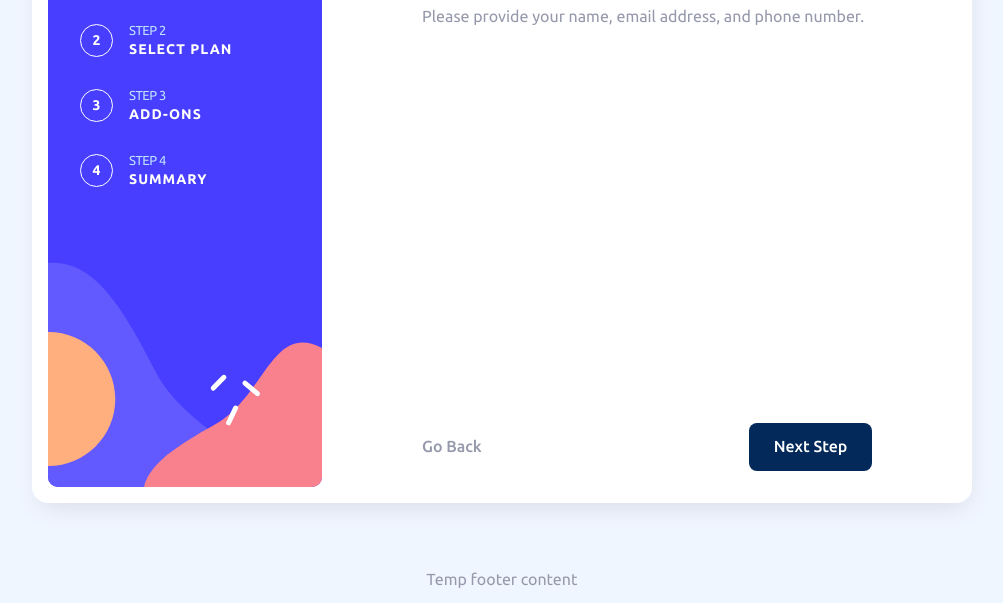
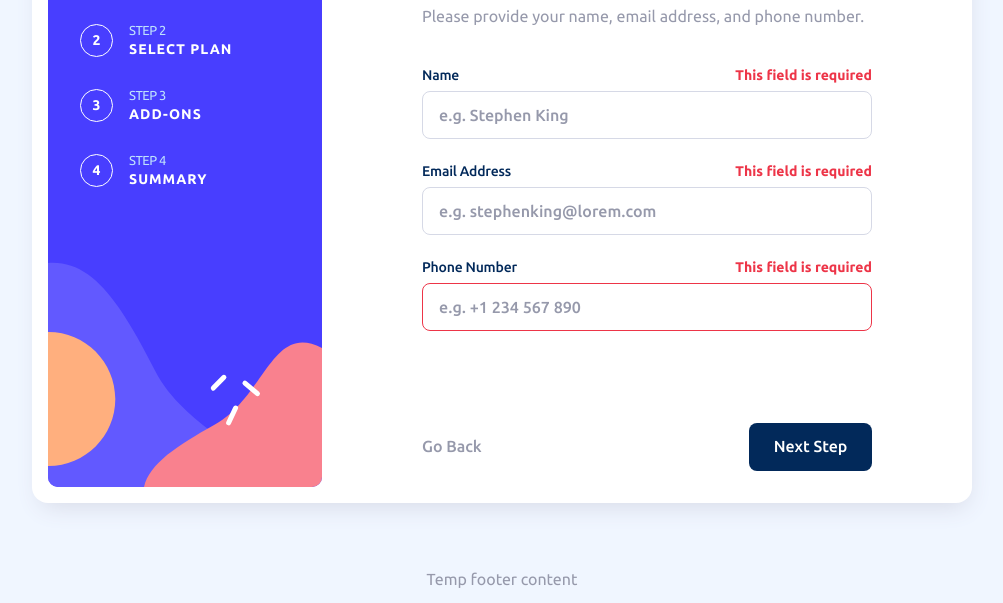
Before and after one commit to khoncharov/fm-multi-step-form, a website built with webpack: page src/index.html in a window 1280 px wide. Shown: the part 197-800 px from the top of the page, without its empty margins (138-1141 px from the left). Built offline with nearby package versions, Linux system fonts and the light colour scheme.

Commit message:
feat: add step 1 form

```diff
--- a/src/index.html
+++ b/src/index.html
@@ -9,7 +9,7 @@
   </head>
   <body>
     <div id="app">
-      <form class="form" id="form" novalidate>
+      <form class="form" id="form" novalidate autocomplete="off">
         <ul class="form__sidebar">
           <li class="sidebar-item">
             <div class="sidebar-item__num sidebar-item_active">1</div>
@@ -35,6 +35,37 @@
         <section class="form__content">
           <h2 class="form__heading">Personal info</h2>
           <p class="form__context">Please provide your name, email address, and phone number.</p>
+
+          <div class="form__input-wrapper">
+            <label class="form__input-label" for="form-input-name">Name</label>
+            <div class="form__input-error" id="form-input-name-err">This field is required</div>
+            <input
+              class="form__input"
+              id="form-input-name"
+              type="text"
+              placeholder="e.g. Stephen King"
+            />
+          </div>
+          <div class="form__input-wrapper">
+            <label class="form__input-label" for="form-input-email">Email Address</label>
+            <div class="form__input-error" id="form-input-email-err">This field is required</div>
+            <input
+              class="form__input"
+              id="form-input-email"
+              type="email"
+              placeholder="e.g. stephenking@lorem.com"
+            />
+          </div>
+          <div class="form__input-wrapper">
+            <label class="form__input-label" for="form-input-tel">Phone Number</label>
+            <div class="form__input-error" id="form-input-tel-err">This field is required</div>
+            <input
+              class="form__input invalid-field"
+              id="form-input-tel"
+              type="tel"
+              placeholder="e.g. +1 234 567 890"
+            />
+          </div>
         </section>
         <nav class="form__controls">
           <button class="btn" id="form-btn-back" type="button">
--- a/src/style.scss
+++ b/src/style.scss
@@ -7,4 +7,4 @@
 
 @import "./styles/components/sidebar";
 @import "./styles/components/buttons";
-@import "./styles/components/text";
+@import "./styles/components/content";
--- a/src/styles/_global.scss
+++ b/src/styles/_global.scss
@@ -62,8 +62,3 @@ legend {
     grid-template-rows: 1fr 63.2rem 1fr;
   }
 }
-
-*:focus-visible {
-  outline: 0.2rem dashed $strawberry-red;
-  outline-offset: 0.2rem;
-}
--- a/src/styles/components/_buttons.scss
+++ b/src/styles/components/_buttons.scss
@@ -45,3 +45,8 @@
 .btn-next:active {
   background-color: $pastel-blue;
 }
+
+.btn:focus-visible {
+  outline: 0.2rem dashed $strawberry-red;
+  outline-offset: 0.2rem;
+}
--- /dev/null
+++ b/src/styles/components/_content.scss
@@ -0,0 +1,102 @@
+.form {
+  &__heading {
+    font-size: 2.4rem;
+    font-weight: $font-weight-bold;
+    color: $marine-blue;
+    margin-top: 0.2rem;
+
+    @media screen and (min-width: $width-switch-point) {
+      font-size: 3.2rem;
+      margin-top: 4.2rem;
+      margin-left: 0.1rem;
+    }
+  }
+
+  &__context {
+    margin-block: 1.1rem 0.5rem;
+    line-height: 1.58;
+
+    @media screen and (min-width: $width-switch-point) {
+      margin-bottom: 1.4rem;
+    }
+  }
+
+  &__input-wrapper {
+    display: grid;
+    grid-template-columns: 9rem 1fr;
+    grid-template-rows: 3.3rem 4rem;
+
+    @media screen and (min-width: $width-switch-point) {
+      grid-template-columns: 10rem 1fr;
+      grid-template-rows: 4.8rem 4.8rem;
+    }
+  }
+
+  &__input-label {
+    align-self: flex-end;
+    font-size: 1.3rem;
+    line-height: 1.5;
+    color: $marine-blue;
+    font-weight: $font-weight-medium;
+    letter-spacing: -0.05rem;
+
+    @media screen and (min-width: $width-switch-point) {
+      font-size: 1.4rem;
+      letter-spacing: -0.02rem;
+      line-height: 2.2;
+    }
+  }
+
+  &__input-error {
+    place-self: end;
+    font-size: 1.3rem;
+    line-height: 1.5;
+    color: $strawberry-red;
+    font-weight: $font-weight-bold;
+    letter-spacing: -0.05rem;
+
+    @media screen and (min-width: $width-switch-point) {
+      font-size: 1.4rem;
+      letter-spacing: 0;
+      line-height: 2.2;
+    }
+  }
+
+  &__input {
+    grid-row: 2 / 3;
+    grid-column: 1 / 3;
+    width: 100%;
+    border-radius: 5px;
+    border: 1px solid $light-gray;
+    font: inherit;
+    font-size: 1.5rem;
+    font-weight: $font-weight-medium;
+    text-indent: 1.6rem;
+    color: $marine-blue;
+    transition: $tr-x1;
+
+    @media screen and (min-width: $width-switch-point) {
+      font-size: 1.6rem;
+      border-radius: 8px;
+    }
+  }
+
+  &__input::placeholder {
+    color: $cool-gray;
+  }
+
+  &__input:hover,
+  &__input:focus {
+    border-color: $purplish-blue;
+  }
+}
+
+.invalid-field,
+.invalid-field:focus {
+  border-color: $strawberry-red;
+}
+
+.invalid-field:hover {
+  border-color: $strawberry-red;
+  background-color: rgba($strawberry-red, 0.02);
+}
--- a/src/styles/components/_text.scss
+++ /dev/null
@@ -1,19 +0,0 @@
-.form {
-  &__heading {
-    font-size: 2.4rem;
-    font-weight: $font-weight-bold;
-    color: $marine-blue;
-    margin-top: 0.2rem;
-
-    @media screen and (min-width: $width-switch-point) {
-      font-size: 3.2rem;
-      margin-top: 4.2rem;
-      margin-left: 0.1rem;
-    }
-  }
-
-  &__context {
-    margin-top: 1.1rem;
-    line-height: 1.58;
-  }
-}
```
